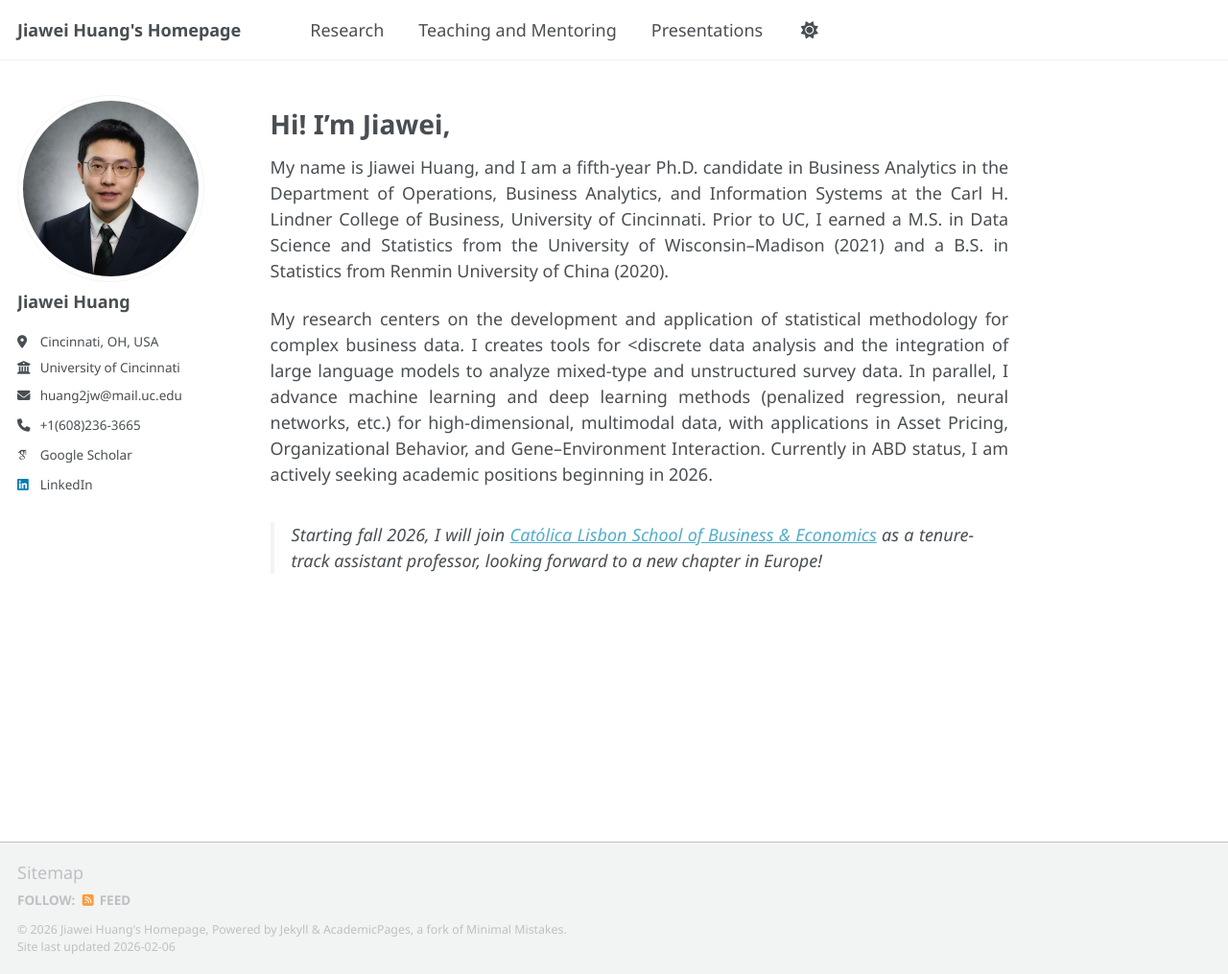
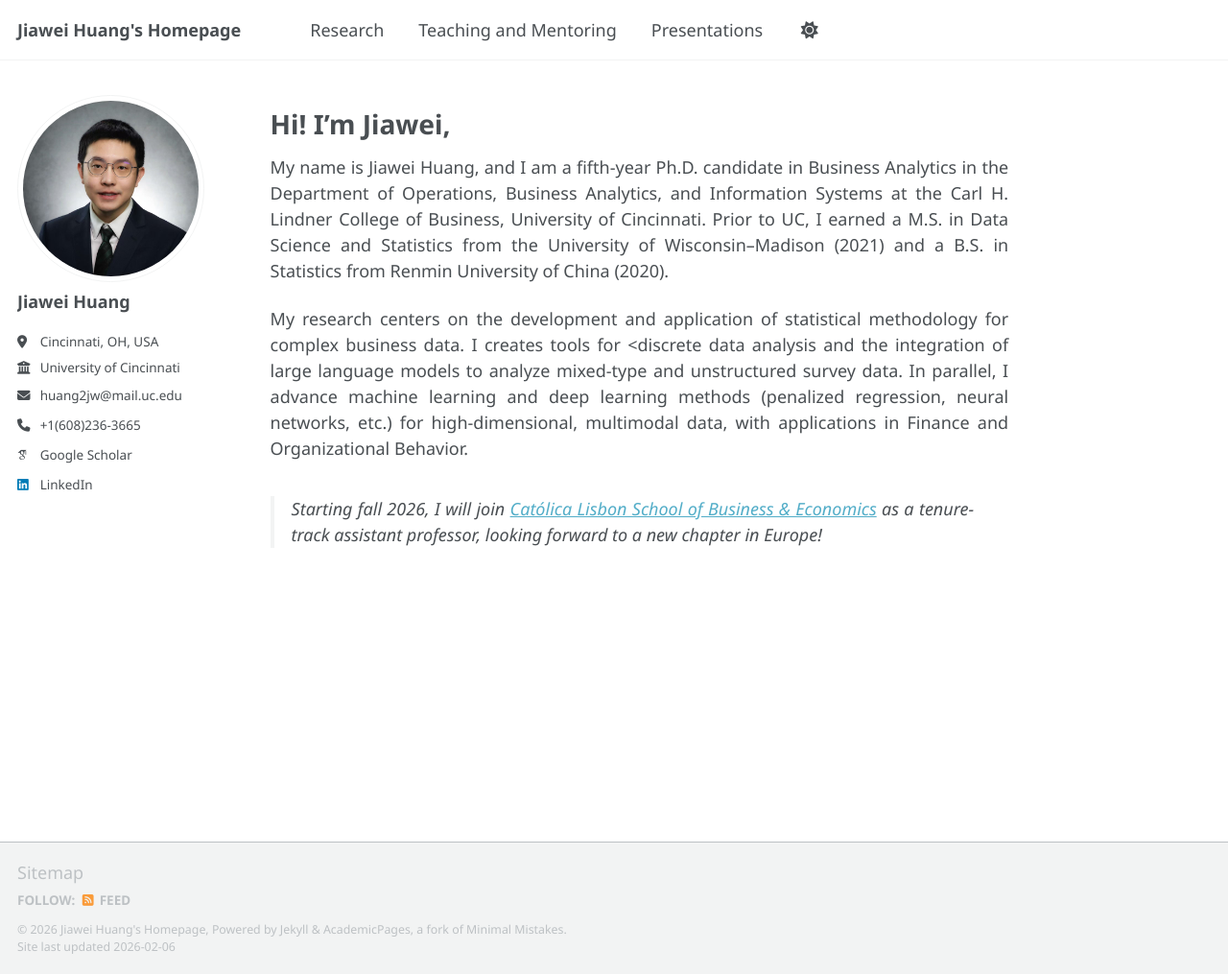
Before and after one commit to Jiawei98/Jiawei98.github.io, a Jekyll site: the page built from _pages/about.md, in a window 1280 px wide and 1015 px high. Shown: the whole window at 96% size. Built offline with Jekyll 4.4.1, drawn with Linux system fonts in a browser that asks for light colours; some web fonts are replaced; a script that is not in the unit is left out.

Commit message:
Update about.md

```diff
--- a/_pages/about.md
+++ b/_pages/about.md
@@ -13,6 +13,6 @@ description: "Jiawei Huang - PhD Candidate in Business Analytics at University o
 
 My name is Jiawei Huang, and I am a fifth-year Ph.D. candidate in Business Analytics in the Department of Operations, Business Analytics, and Information Systems at the Carl H. Lindner College of Business, University of Cincinnati. Prior to UC, I earned a M.S. in Data Science and Statistics from the University of Wisconsin–Madison (2021) and a B.S. in Statistics from Renmin University of China (2020).
 
-My research centers on the development and application of statistical methodology for complex business data. I creates tools for <discrete data analysis and the integration of large language models to analyze mixed-type and unstructured survey data. In parallel, I advance machine learning and deep learning methods (penalized regression, neural networks, etc.) for high-dimensional, multimodal data, with applications in Asset Pricing, Organizational Behavior, and Gene–Environment Interaction. Currently in ABD status, I am actively seeking academic positions beginning in 2026.
+My research centers on the development and application of statistical methodology for complex business data. I creates tools for <discrete data analysis and the integration of large language models to analyze mixed-type and unstructured survey data. In parallel, I advance machine learning and deep learning methods (penalized regression, neural networks, etc.) for high-dimensional, multimodal data, with applications in Finance and Organizational Behavior.
 
 > Starting fall 2026, I will join [Católica Lisbon School of Business & Economics](https://www.clsbe.lisboa.ucp.pt/catolica-lisbon-school-business-economics) as a tenure-track assistant professor, looking forward to a new chapter in Europe!
```
